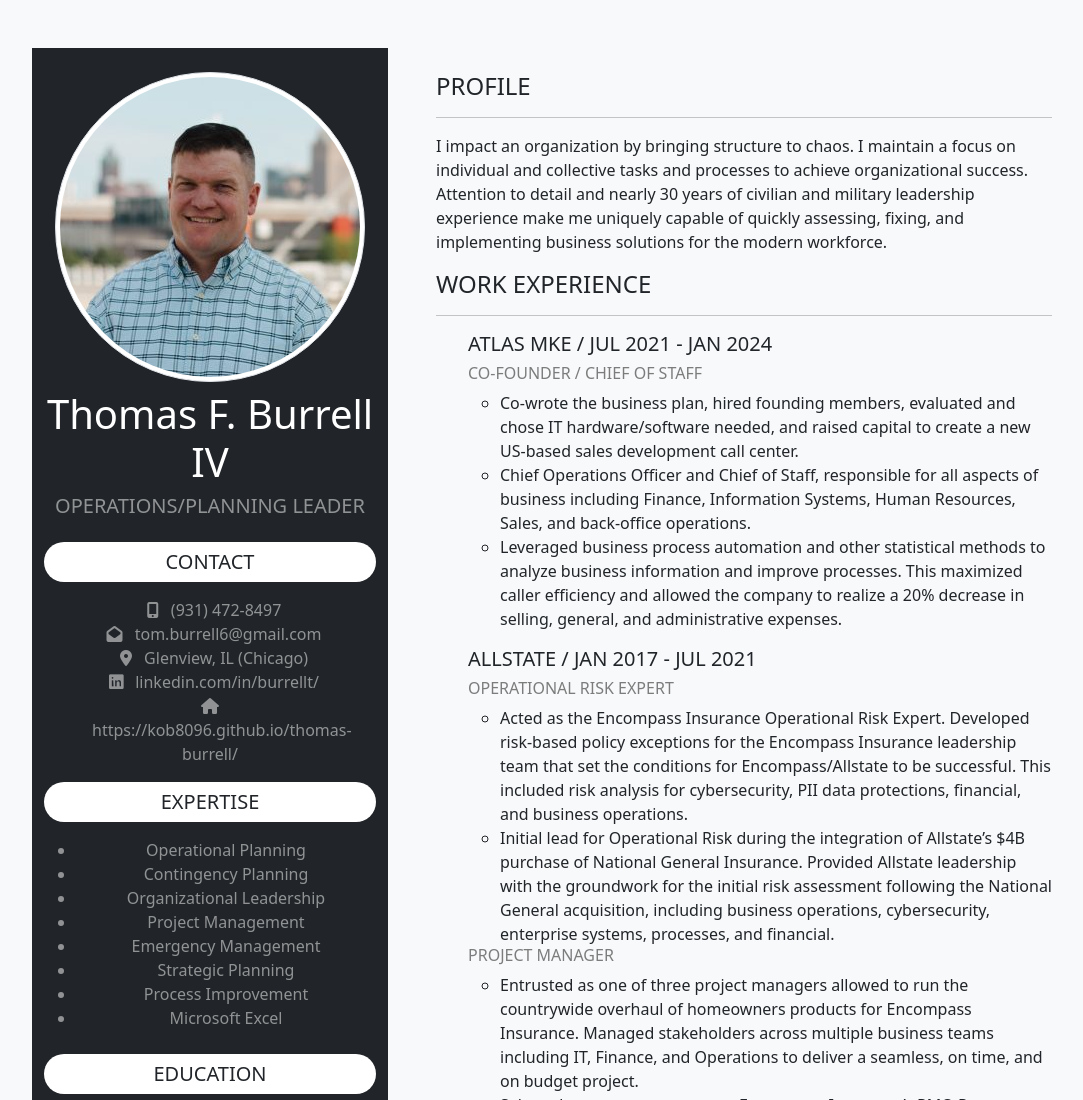
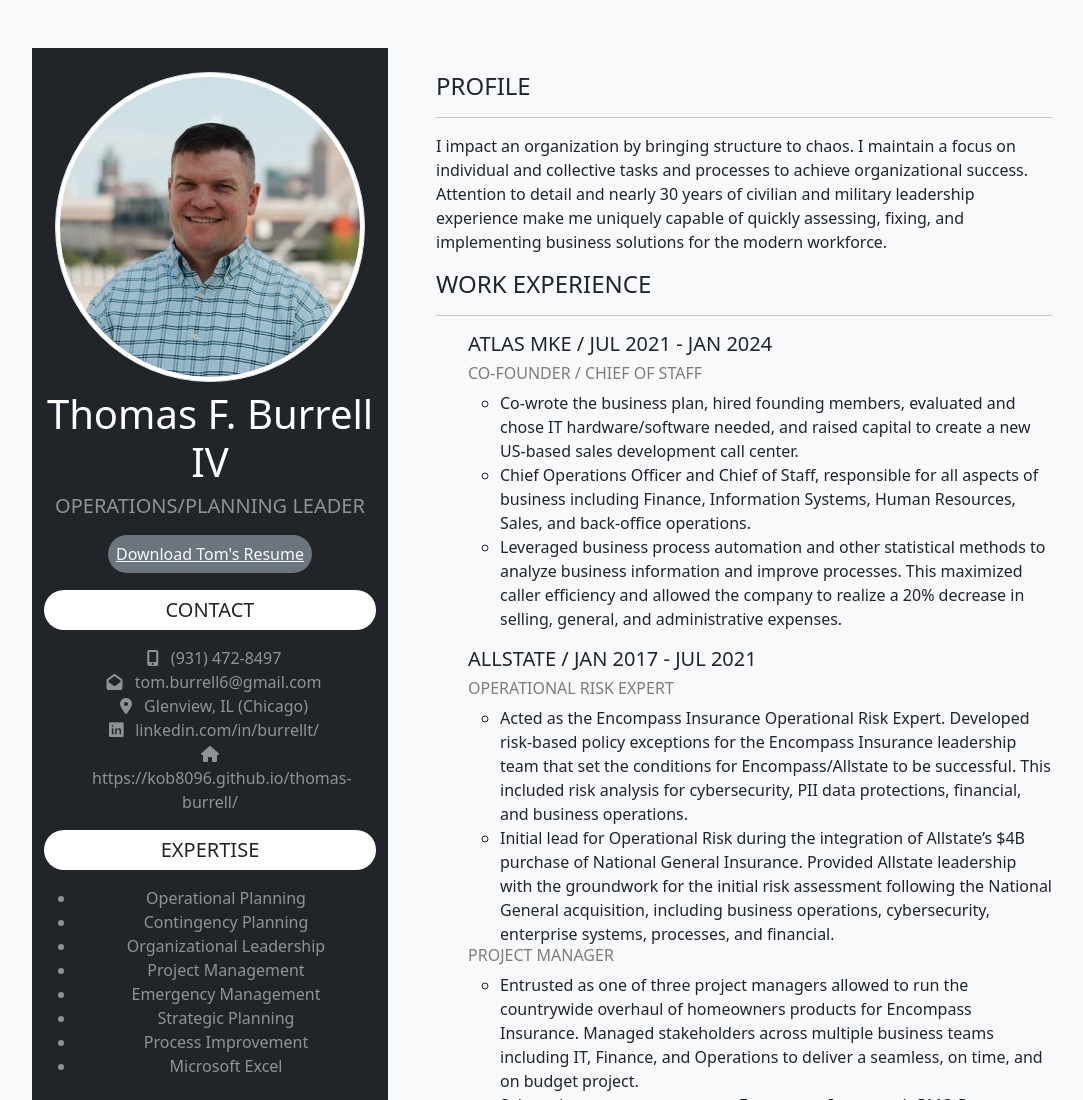
Before and after one commit to KoB8096/thomas-burrell, a plain HTML site: page index.html in a window 1280 px wide. Shown: the top 1100 px of the page, without its empty margins (74-1157 px from the left). Drawn offline with nearby package versions, Linux system fonts and the light colour scheme.

Commit message:
Update index.html

```diff
--- a/index.html
+++ b/index.html
@@ -12,10 +12,11 @@
         <div class="container p-5">
             <div class="row">
                 <div name="sidebar" class="col-lg-4 bg-dark text-white text-center py-4">
-                    <div class="header-left">
+                    <div class="header-left mb-4">
                         <img src="./media/Tom.jpg" alt="" class="img-thumbnail rounded-circle mb-2">
                         <h1 class="display-6">Thomas F. Burrell IV</h1>
                         <h4 class="lead text-uppercase text-white-50 mb-4">operations/planning leader</h4>
+                        <a class="bg-secondary text-light px-2 py-2 rounded-pill" href="./media/Thomas F Burrell IV Resume.pdf" download>Download Tom's Resume</a>
                     </div>
 
                     <div name="contact">
```
